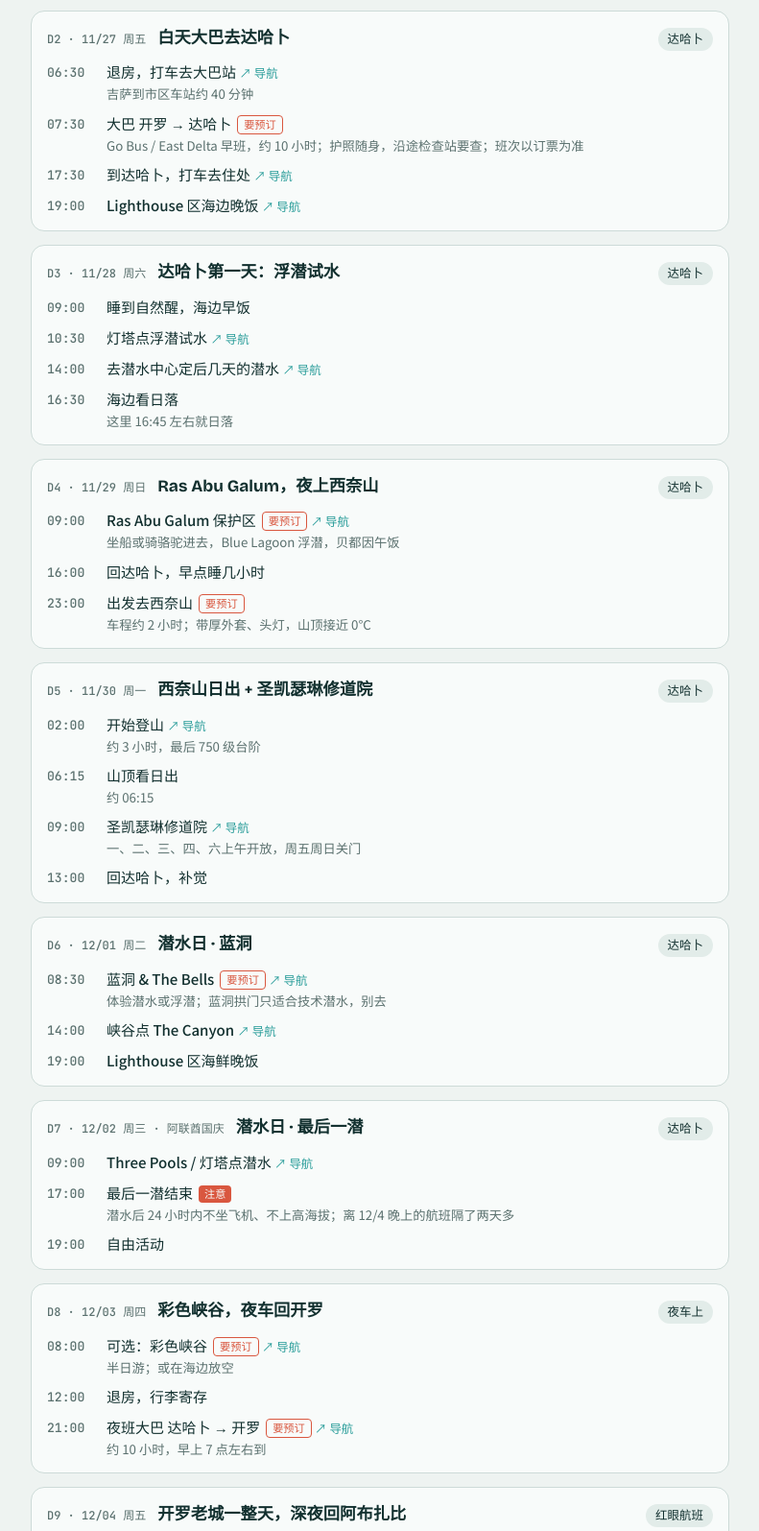
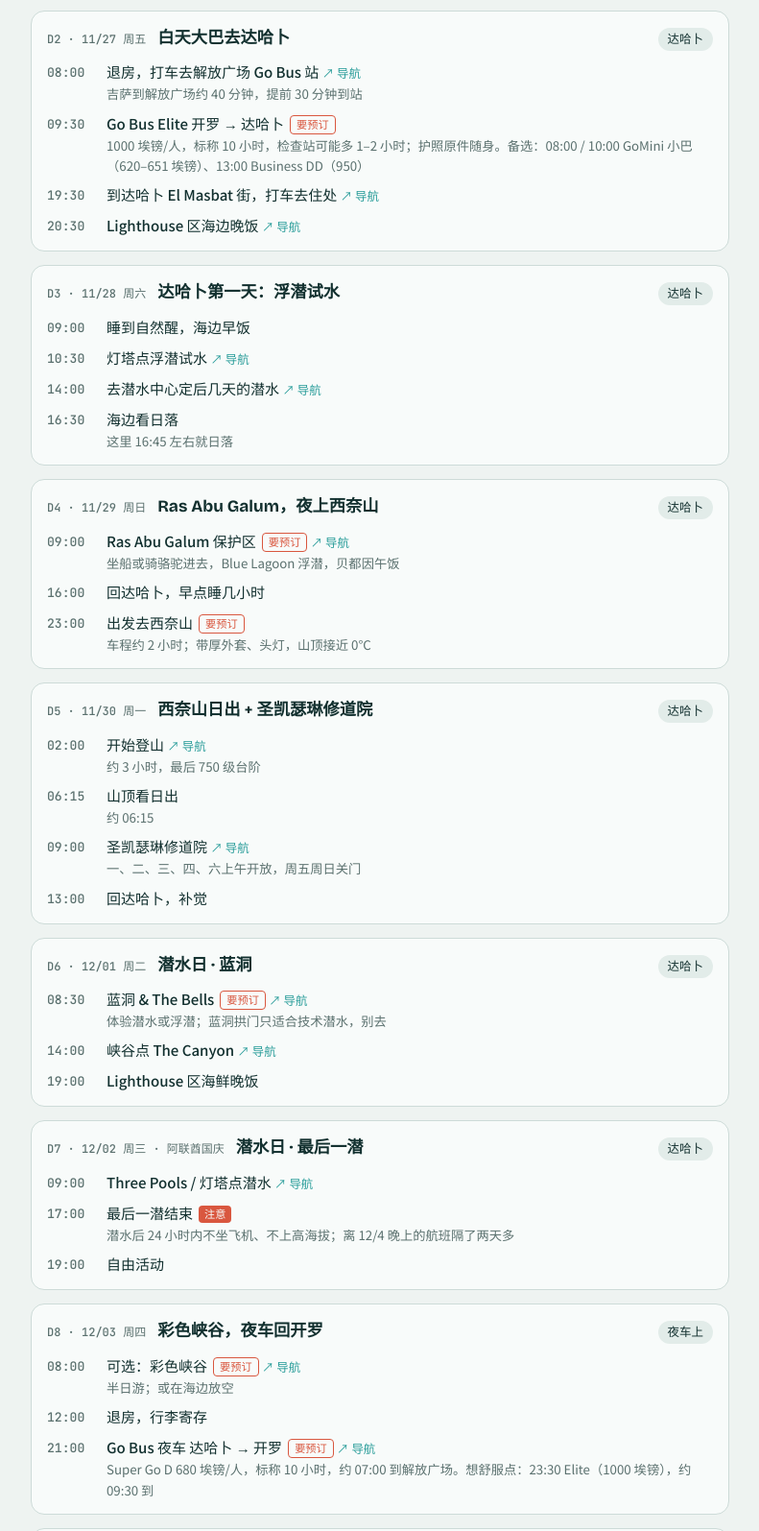
Before and after one commit to RvMe/egypt-trip-2026, a plain HTML site: page index.html in a window 1280 px wide. Shown: the part 1447-3042 px from the top of the page at 96% size, without its empty margins (244-1035 px from the left). Drawn offline with nearby package versions, Linux system fonts and the light colour scheme; a web font is replaced by a local one.

Commit message:
大巴改为 Go Bus 实时班次和票价：11/27 09:30 Elite，12/3 21:00 夜车

```diff
--- a/index.html
+++ b/index.html
@@ -161,7 +161,7 @@ footer{font-size:.78rem;color:var(--muted)}
     <thead><tr><th>项目</th><th>说明</th><th class="r">单人</th><th class="r">4 人</th></tr></thead>
     <tbody>
       <tr><td>埃及航空往返</td><td>MS917 11/26 去 · MS916 12/4 回；去程托运 2×23kg，回程 1×23kg；不得改期，退票费 488 元起（携程报价）</td><td class="r">¥2,235</td><td class="r">¥8,940</td></tr>
-      <tr><td>大巴 开罗 ⇄ 达哈卜</td><td>Go Bus / East Delta 往返，票价待查</td><td class="r">待定</td><td class="r">待定</td></tr>
+      <tr><td>大巴 开罗 ⇄ 达哈卜</td><td>Go Bus 官网 11/19 实时价：去程 11/27 09:30 Elite 1000 埃镑 + 回程 12/3 21:00 Super Go D 680 埃镑（回程改坐 23:30 Elite 则两程都是 1000，单人 ≈¥294）。解放广场 ⇄ 达哈卜 El Masbat 街，go-bus.com 可刷外卡</td><td class="r">≈¥247</td><td class="r">≈¥988</td></tr>
       <tr><td>备选：4 人包车</td><td>开罗 ⇄ 达哈卜带司机，单程 7–8 小时；待询价</td><td class="r">—</td><td class="r">待定</td></tr>
       <tr><td>埃及电子签</td><td>visa2egypt.gov.eg，约 25 美元</td><td class="r">≈¥180</td><td class="r">≈¥720</td></tr>
     </tbody>
@@ -263,10 +263,10 @@ const DAYS = [
    {t:"18:30", tz:"+02:00", what:"晚饭，看金字塔夜景，早点睡", note:"凌晨就起床了，第二天一早还要赶车"}
  ]},
  {d:"2026-11-27", w:"周五", title:"白天大巴去达哈卜", where:"达哈卜", items:[
-   {t:"06:30", tz:"+02:00", what:"退房，打车去大巴站", note:"吉萨到市区车站约 40 分钟", place:"Go Bus Tahrir Cairo"},
-   {t:"07:30", tz:"+02:00", what:"大巴 开罗 → 达哈卜", note:"Go Bus / East Delta 早班，约 10 小时；护照随身，沿途检查站要查；班次以订票为准", tag:"book", ev:true},
-   {t:"17:30", tz:"+02:00", what:"到达哈卜，打车去住处", place:"Dahab bus station"},
-   {t:"19:00", tz:"+02:00", what:"Lighthouse 区海边晚饭", place:"Lighthouse Dahab"}
+   {t:"08:00", tz:"+02:00", what:"退房，打车去解放广场 Go Bus 站", note:"吉萨到解放广场约 40 分钟，提前 30 分钟到站", place:"Go Bus Abdel Moneim Riad Tahrir Cairo"},
+   {t:"09:30", tz:"+02:00", what:"Go Bus Elite 开罗 → 达哈卜", note:"1000 埃镑/人，标称 10 小时，检查站可能多 1–2 小时；护照原件随身。备选：08:00 / 10:00 GoMini 小巴（620–651 埃镑）、13:00 Business DD（950）", tag:"book", ev:true},
+   {t:"19:30", tz:"+02:00", what:"到达哈卜 El Masbat 街，打车去住处", place:"Go Bus Dahab El Masbat"},
+   {t:"20:30", tz:"+02:00", what:"Lighthouse 区海边晚饭", place:"Lighthouse Dahab"}
  ]},
  {d:"2026-11-28", w:"周六", title:"达哈卜第一天：浮潜试水", where:"达哈卜", items:[
    {t:"09:00", tz:"+02:00", what:"睡到自然醒，海边早饭"},
@@ -298,7 +298,7 @@ const DAYS = [
  {d:"2026-12-03", w:"周四", title:"彩色峡谷，夜车回开罗", where:"夜车上", items:[
    {t:"08:00", tz:"+02:00", what:"可选：彩色峡谷", note:"半日游；或在海边放空", place:"Colored Canyon Sinai", tag:"book"},
    {t:"12:00", tz:"+02:00", what:"退房，行李寄存"},
-   {t:"21:00", tz:"+02:00", what:"夜班大巴 达哈卜 → 开罗", note:"约 10 小时，早上 7 点左右到", tag:"book", place:"Dahab bus station", ev:true}
+   {t:"21:00", tz:"+02:00", what:"Go Bus 夜车 达哈卜 → 开罗", note:"Super Go D 680 埃镑/人，标称 10 小时，约 07:00 到解放广场。想舒服点：23:30 Elite（1000 埃镑），约 09:30 到", tag:"book", place:"Go Bus Dahab El Masbat", ev:true}
  ]},
  {d:"2026-12-04", w:"周五", title:"开罗老城一整天，深夜回阿布扎比", where:"红眼航班", items:[
    {t:"07:00", tz:"+02:00", what:"大巴到开罗，早饭", note:"可订市中心钟点房洗澡、寄行李", place:"Downtown Cairo"},
@@ -316,7 +316,7 @@ const DAYS = [
 const TODO = [
  ["ms","订埃及航空往返 MS917 / MS916（4 人，不能改期）","先办"],
  ["visa","4 人办埃及电子签（visa2egypt.gov.eg）","先办"],
- ["bus","订大巴：11/27 开罗→达哈卜早班、12/3 达哈卜→开罗夜车（各 4 张）","先办"],
+ ["bus","订 Go Bus：11/27 09:30 Elite 开罗→达哈卜、12/3 21:00 达哈卜→开罗（各 4 张，go-bus.com）","先办"],
  ["giza","订吉萨酒店 1 晚（11/26），问能否早入住","尽快"],
  ["dahab","订达哈卜住宿 6 晚（11/27–12/3）","尽快"],
  ["dayroom","可选：12/4 开罗市中心钟点房",""],
```
